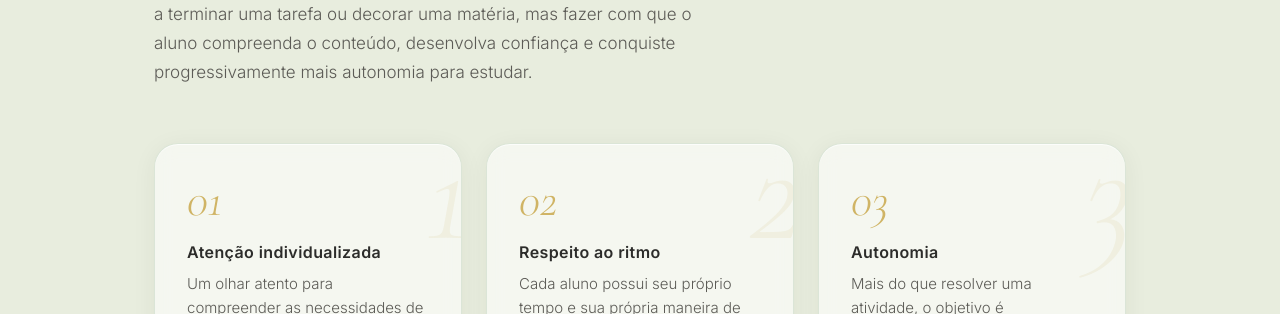
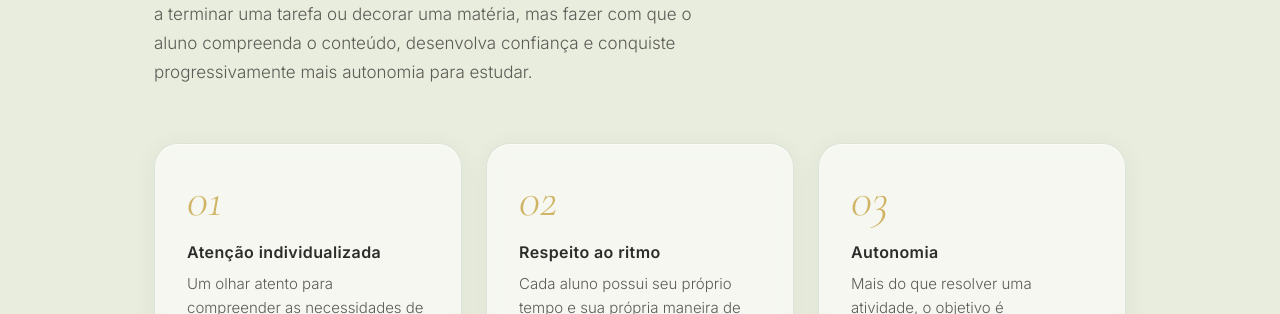
Before and after one commit to KevinSantos1107/Rose_Santos, a React (Vite) app: page / in a window 1280 px wide. Shown: the part 3160-3474 px from the top of the page. Built offline with nearby package versions, Linux system fonts and the light colour scheme; a web font is replaced by a local one.

Commit message:
fix: novos ajustes em secoes

```diff
--- a/src/components/site/Sections.tsx
+++ b/src/components/site/Sections.tsx
@@ -743,15 +743,7 @@ export function Methodology() {
                   boxShadow: "0 4px 24px rgba(44,44,42,0.06), inset 0 1px 0 rgba(255,255,255,0.7)",
                 }}
               >
-                {/* Número grande decorativo — dourado sutil */}
-                <span
-                  className="absolute -right-2 -top-6 font-serif font-light italic select-none pointer-events-none"
-                  style={{ fontSize: "9rem", color: "rgba(201,168,76,0.10)", lineHeight: 1 }}
-                  aria-hidden
-                >
-                  {i + 1}
-                </span>
-                {/* Número pequeno visível — dourado */}
+                {/* Número visível principal — dourado */}
                 <span
                   className="font-serif text-5xl font-light italic"
                   style={{ color: "var(--gold)", opacity: 0.85 }}
```
